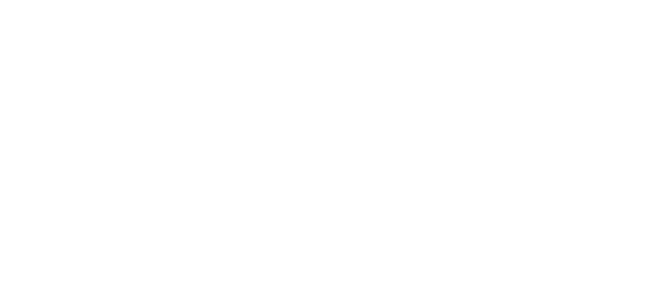
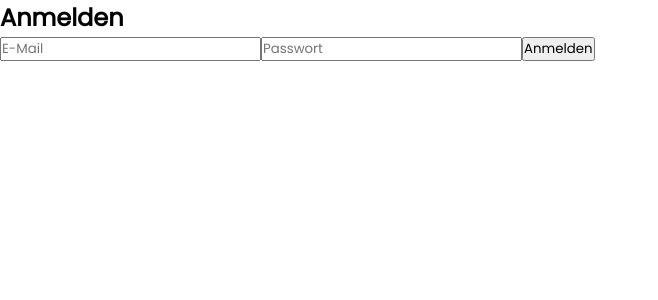
Before and after one commit to mrcocgn/CHENS29, a React (Vite) app in the folder client/: page / in a window 1280 px wide. Shown: the top 300 px of the page, without its empty margins (0-658 px from the left). Built offline with nearby package versions, Linux system fonts and the light colour scheme; no server answers.

Commit message:
Remove environment variables and integrate Login component in App

```diff
--- a/client/src/App.jsx
+++ b/client/src/App.jsx
@@ -1,10 +1,12 @@
+import Login from "./supabase/login"
+
 function App() {
 
   return (
     <>
-
+      <Login />
     </>
   )
 }
 
-export default App
+export default App;
```
Also changed, not shown: 1 other file (tests, documents, lock files or other folders).
